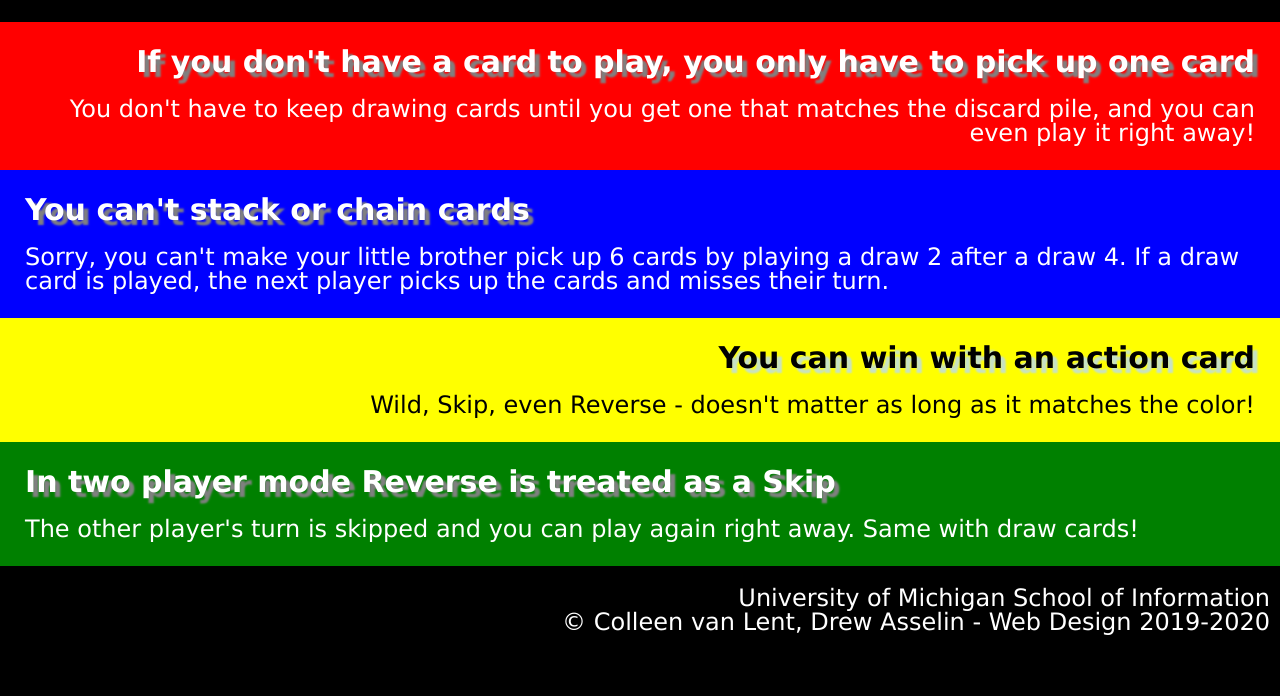
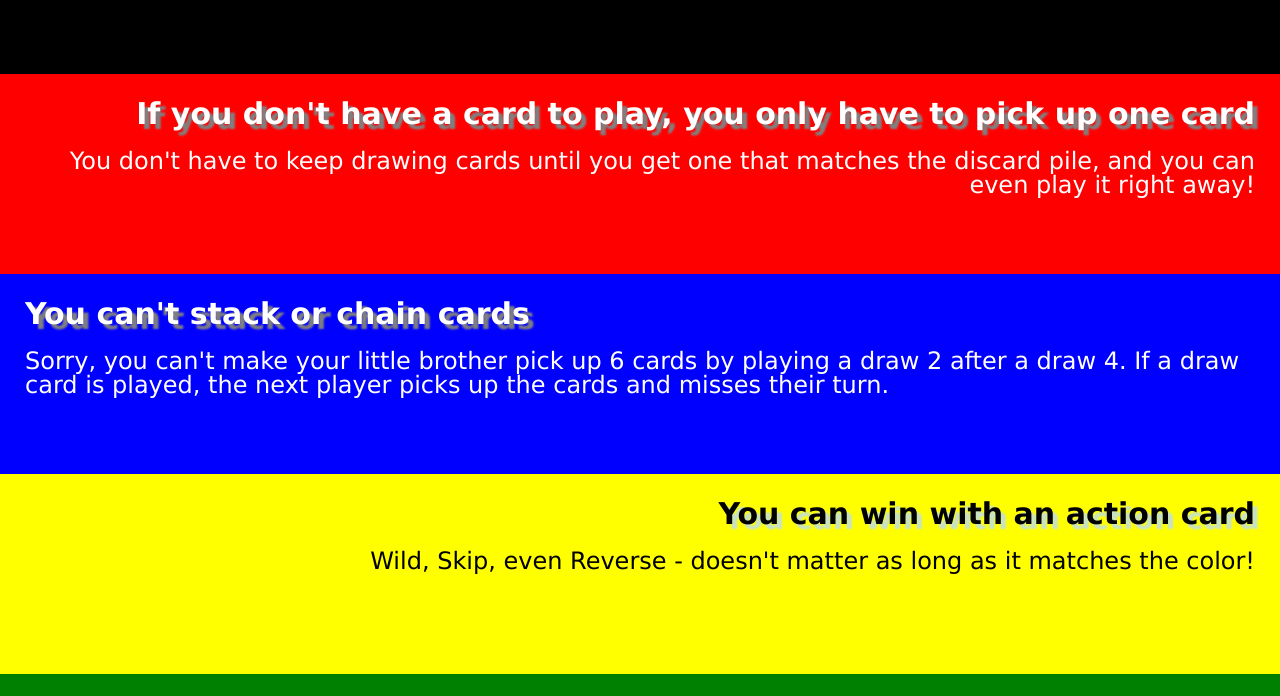
Before and after one commit to gehurley22/homework2, a plain HTML site: page index.html in a window 1280 px wide. Shown: the part 613-1309 px from the top of the page. Before the commit the page ends 1257 px from the top, so only its background shows below. Drawn offline with Linux system fonts and the light colour scheme.

Commit message:
Add files via upload

```diff
--- a/style.css
+++ b/style.css
@@ -9,7 +9,7 @@ h2 {font-size: 30px;
     text-shadow: 5px 5px 2px #808080}
 p {font-size: 24px;
     padding-top: 20px}
-div{padding: 25px;}
+div{padding: 25px;min-height:150px}
     #red {background-color: #ff0000;
      text-align: right}
     #blue {background-color: #0000ff;
```
